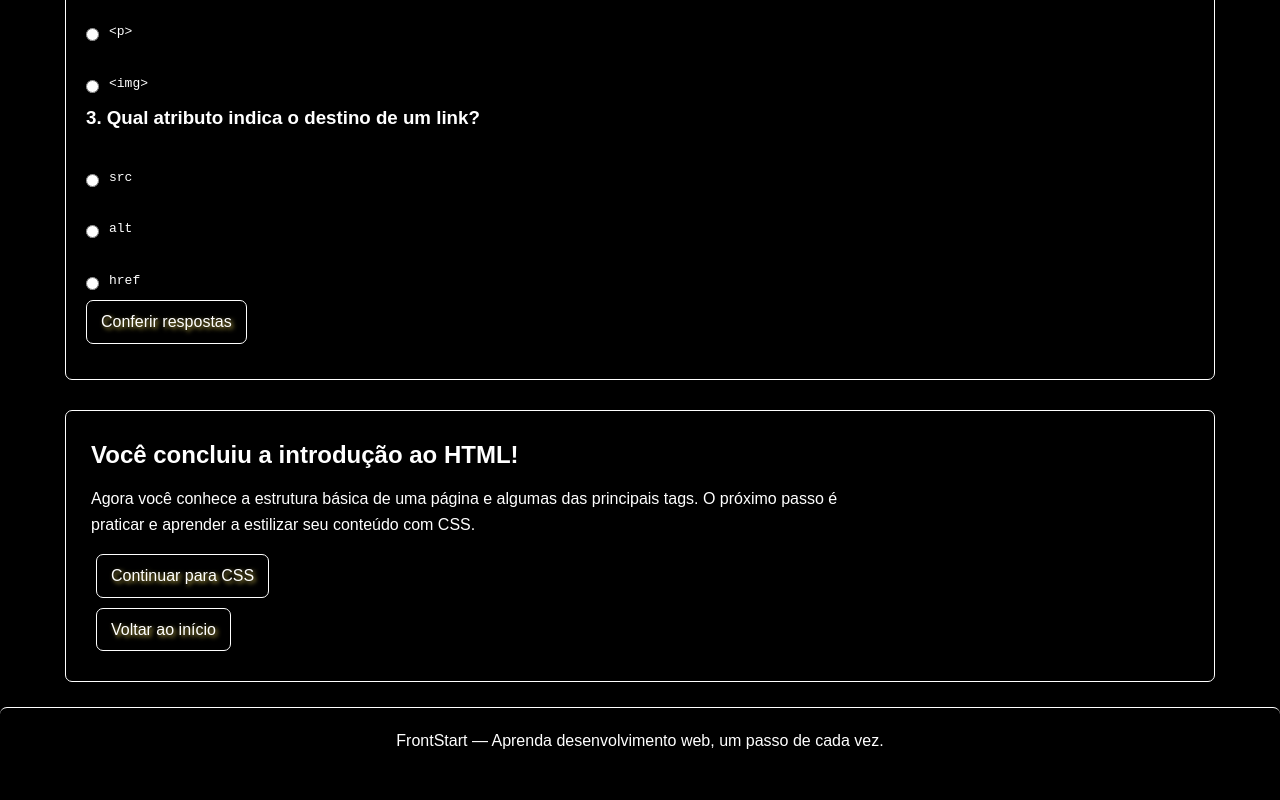
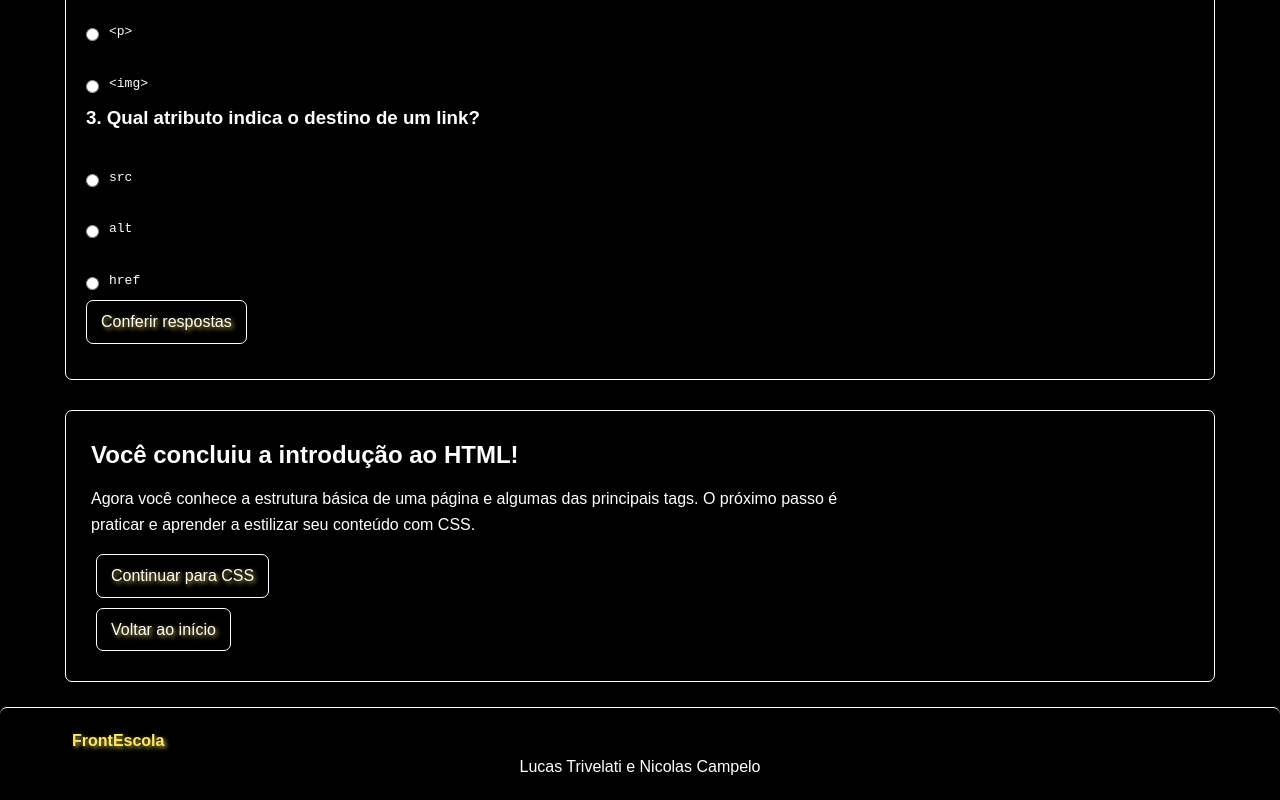
Before and after one commit to nicolas-maschietto/pw-site4bim, a plain HTML site: page htmlPW.html in a window 1280 px wide. Shown: the part 4441-5241 px from the top of the page. Before the commit the page ends 5215 px from the top, so only its background shows below. Drawn offline with Linux system fonts and the light colour scheme.

```diff
--- a/htmlPW.html
+++ b/htmlPW.html
@@ -449,11 +449,13 @@
     </main>
 
     <footer class="rodape">
-        <p>FrontStart — Aprenda desenvolvimento web, um passo de cada vez.</p>
+        <a href="#" class="marca">
+            <span class="marca-icon"></span>
+            <span>Front<span class="destaque">Escola</span></span>
+        </a>
+
+        <p class="autores">Lucas Trivelati e Nicolas Campelo</p>
+
     </footer>
-
-    <script src="SitePWjs.js">
-    </script>
-
 </body>
 </html>
```
